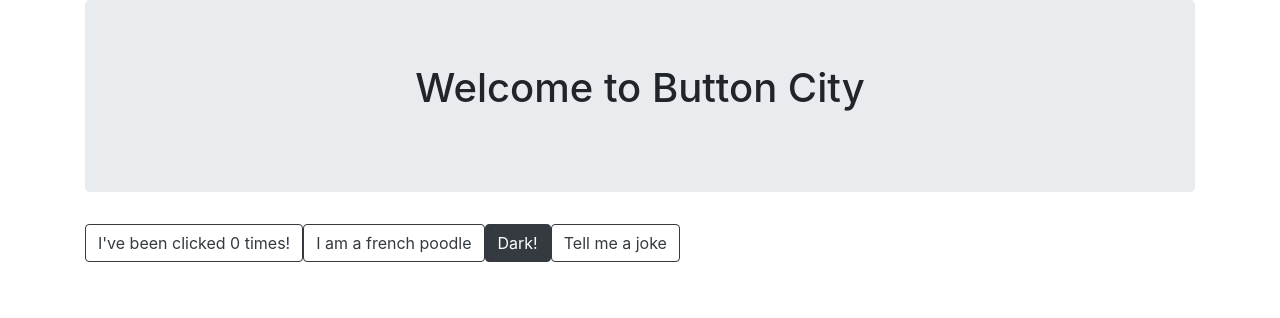
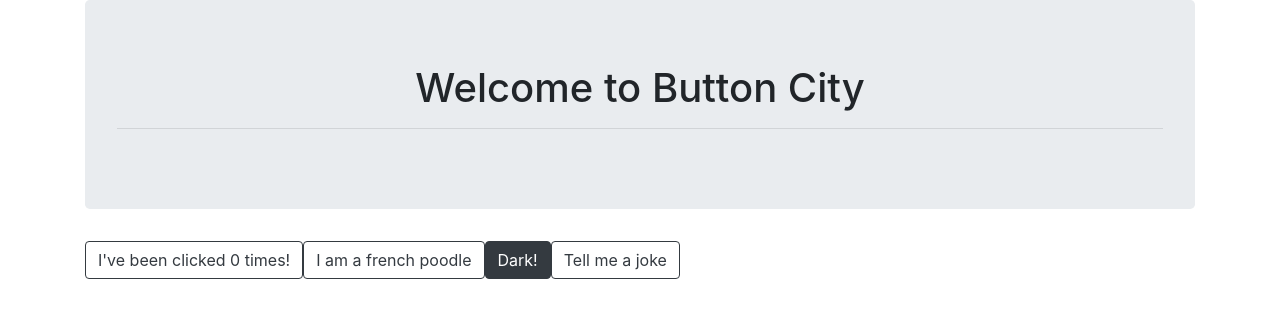
Before and after one commit to cstkpk/Click-Redux, a React (Create React App) app in the folder clicks/: page / in a window 1280 px wide. Shown: the top 318 px of the page. Built offline with nearby package versions, Linux system fonts and the light colour scheme.

Commit message:
Minor styling change to Jumbotron

```diff
--- a/clicks/src/components/ColorButton/index.js
+++ b/clicks/src/components/ColorButton/index.js
@@ -17,7 +17,7 @@ class ColorButton extends Component {
         {color: "info", name: "Teal"},
         {color: "light", name: "White"},
         {color: "dark", name: "Black"}
-    ]
+    ];
 
     render() {
         // console.log(this.props);
--- a/clicks/src/components/Jumbotron/index.js
+++ b/clicks/src/components/Jumbotron/index.js
@@ -8,19 +8,20 @@ import { displayJoke } from "../../actions";
 class Jumbo extends Component {
 
     render() {
-        console.log(this.props);
+        // console.log(this.props);
         return (
             <Jumbotron>
                 <h1 className="text-center">Welcome to Button City</h1>
-                <p>{this.props.newJoke.Q}</p>
-                <p>{this.props.newJoke.A}</p>
+                <hr></hr>
+                <p className="text-center">{this.props.newJoke.Q}</p>
+                <p className="text-center">{this.props.newJoke.A}</p>
             </Jumbotron>
         );
     };
 };
 
 const mapStateToPRops = state => {
-    console.log(state);
+    // console.log(state);
     return { newJoke: state.displayJokeReducer };
 };
 
```
